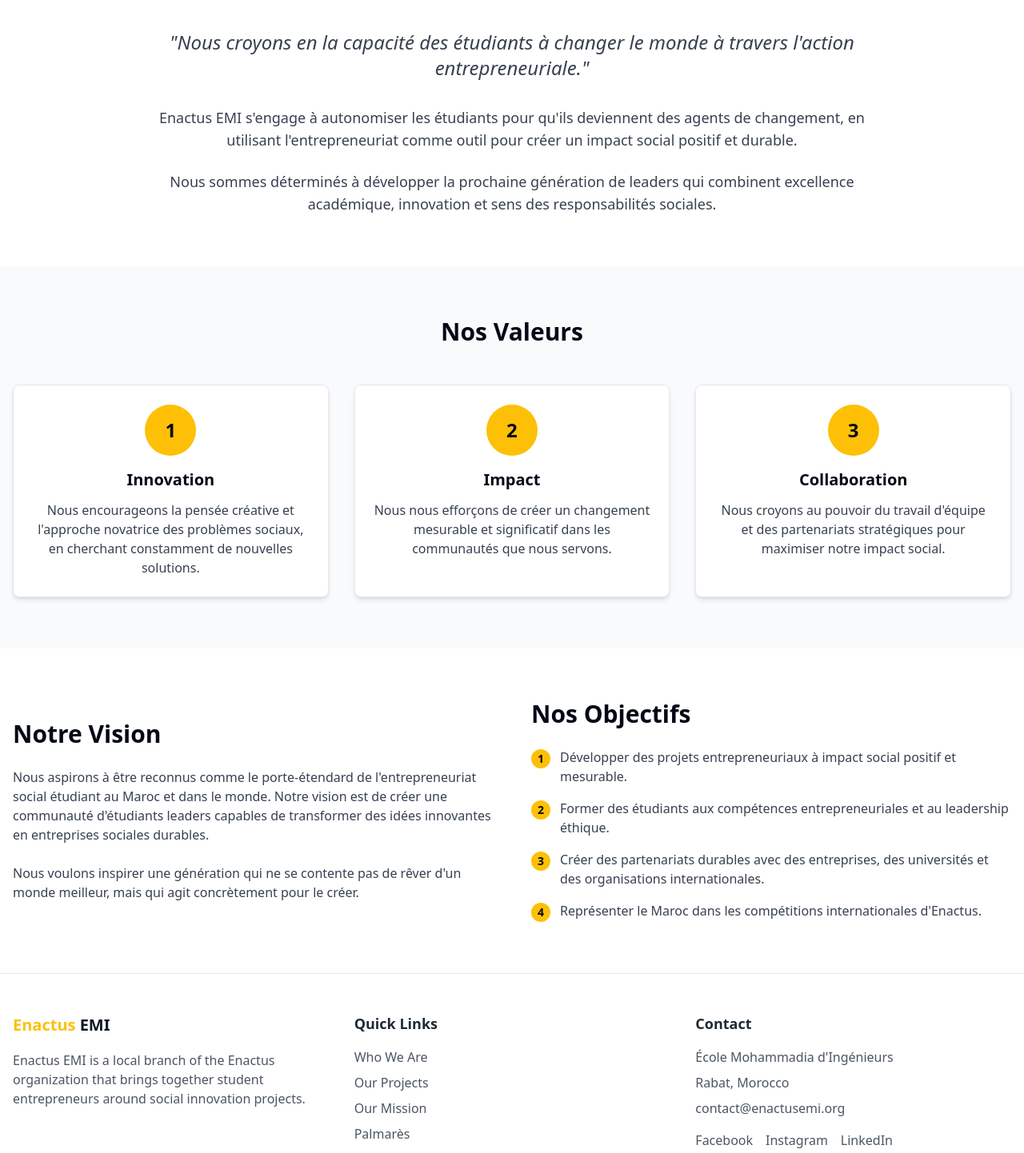
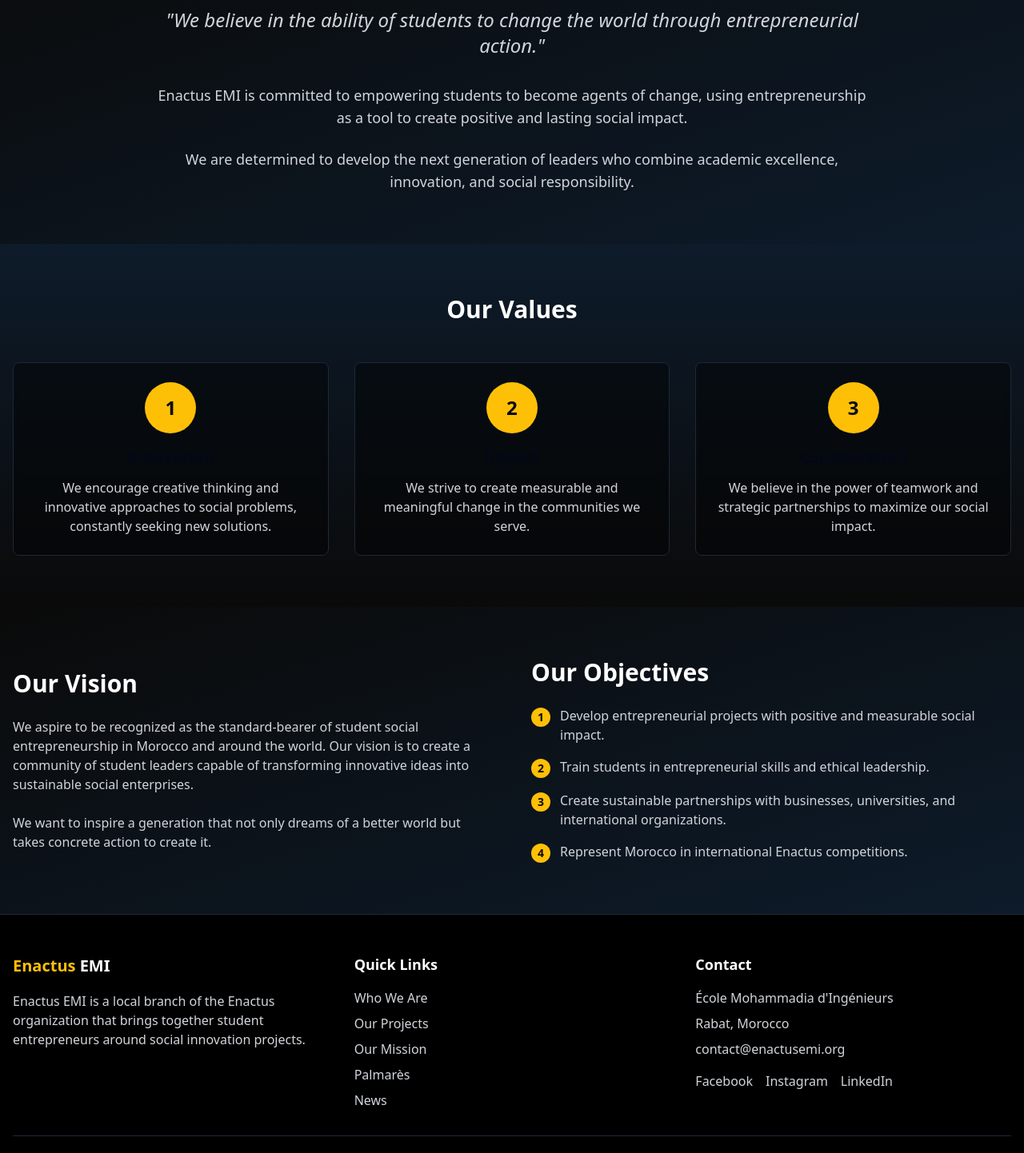
Before and after one commit to zai868/vibrant-legacy-webapp, a React (Vite) app: page /our-mission in a window 1280 px wide. Shown: the part 479-1921 px from the top of the page at 80% size. Built offline with nearby package versions, Linux system fonts and the light colour scheme.

Commit message:
Apply consistent background color
Applied the background color used in the Palmares section to all pages for visual consistency. Also, set the Navbar and Footer background to black.

```diff
--- a/src/components/EnactusLogo.tsx
+++ b/src/components/EnactusLogo.tsx
@@ -9,7 +9,7 @@ interface EnactusLogoProps {
 const EnactusLogo: React.FC<EnactusLogoProps> = ({ className = "h-10 w-auto" }) => {
   return (
     <Link to="/" className={`flex items-center ${className}`}>
-      <span className="font-bold text-xl text-gray-900">
+      <span className="font-bold text-xl text-white">
         <span className="text-enactus-yellow">Enactus</span> EMI
       </span>
     </Link>
--- a/src/components/Footer.tsx
+++ b/src/components/Footer.tsx
@@ -5,12 +5,12 @@ import EnactusLogo from '@/components/EnactusLogo';
 
 const Footer = () => {
   return (
-    <footer className="bg-white text-gray-800 border-t border-gray-200">
+    <footer className="bg-black text-white border-t border-gray-800">
       <div className="container mx-auto px-4 py-12">
         <div className="grid grid-cols-1 md:grid-cols-3 gap-8">
           <div>
             <EnactusLogo className="h-8 mb-4" />
-            <p className="text-gray-600 max-w-md">
+            <p className="text-gray-300 max-w-md">
               Enactus EMI is a local branch of the Enactus organization that brings together student entrepreneurs around social innovation projects.
             </p>
           </div>
@@ -18,34 +18,34 @@ const Footer = () => {
           <div>
             <h3 className="font-semibold text-lg mb-4">Quick Links</h3>
             <ul className="space-y-2">
-              <li><Link to="/who-are-we" className="text-gray-600 hover:text-enactus-yellow transition-colors">Who We Are</Link></li>
-              <li><Link to="/our-projects" className="text-gray-600 hover:text-enactus-yellow transition-colors">Our Projects</Link></li>
-              <li><Link to="/our-mission" className="text-gray-600 hover:text-enactus-yellow transition-colors">Our Mission</Link></li>
-              <li><Link to="/palmares" className="text-gray-600 hover:text-enactus-yellow transition-colors">Palmarès</Link></li>
-              <li><Link to="/news" className="text-gray-600 hover:text-enactus-yellow transition-colors">News</Link></li>
+              <li><Link to="/who-are-we" className="text-gray-300 hover:text-enactus-yellow transition-colors">Who We Are</Link></li>
+              <li><Link to="/our-projects" className="text-gray-300 hover:text-enactus-yellow transition-colors">Our Projects</Link></li>
+              <li><Link to="/our-mission" className="text-gray-300 hover:text-enactus-yellow transition-colors">Our Mission</Link></li>
+              <li><Link to="/palmares" className="text-gray-300 hover:text-enactus-yellow transition-colors">Palmarès</Link></li>
+              <li><Link to="/news" className="text-gray-300 hover:text-enactus-yellow transition-colors">News</Link></li>
             </ul>
           </div>
 
           <div>
             <h3 className="font-semibold text-lg mb-4">Contact</h3>
-            <p className="text-gray-600 mb-2">École Mohammadia d'Ingénieurs</p>
-            <p className="text-gray-600 mb-2">Rabat, Morocco</p>
-            <p className="text-gray-600 mb-4">contact@enactusemi.org</p>
+            <p className="text-gray-300 mb-2">École Mohammadia d'Ingénieurs</p>
+            <p className="text-gray-300 mb-2">Rabat, Morocco</p>
+            <p className="text-gray-300 mb-4">contact@enactusemi.org</p>
             <div className="flex space-x-4">
-              <a href="https://www.facebook.com/enactusemi" target="_blank" rel="noopener noreferrer" className="text-gray-600 hover:text-enactus-yellow">
+              <a href="https://www.facebook.com/enactusemi" target="_blank" rel="noopener noreferrer" className="text-gray-300 hover:text-enactus-yellow">
                 Facebook
               </a>
-              <a href="https://www.instagram.com/enactusemi" target="_blank" rel="noopener noreferrer" className="text-gray-600 hover:text-enactus-yellow">
+              <a href="https://www.instagram.com/enactusemi" target="_blank" rel="noopener noreferrer" className="text-gray-300 hover:text-enactus-yellow">
                 Instagram
               </a>
-              <a href="https://www.linkedin.com/company/enactusemi" target="_blank" rel="noopener noreferrer" className="text-gray-600 hover:text-enactus-yellow">
+              <a href="https://www.linkedin.com/company/enactusemi" target="_blank" rel="noopener noreferrer" className="text-gray-300 hover:text-enactus-yellow">
                 LinkedIn
               </a>
             </div>
           </div>
         </div>
 
-        <div className="border-t border-gray-200 mt-8 pt-8 text-center text-gray-500">
+        <div className="border-t border-gray-800 mt-8 pt-8 text-center text-gray-400">
           <p>&copy; {new Date().getFullYear()} Enactus EMI. All rights reserved.</p>
         </div>
       </div>
--- a/src/pages/OurMission.tsx
+++ b/src/pages/OurMission.tsx
@@ -9,76 +9,76 @@ const OurMission = () => {
     <div className="min-h-screen flex flex-col">
       <Navbar />
 
-      <main className="flex-grow">
+      <main className="flex-grow bg-gradient-to-br from-[#0A0A0A] to-[#0D1B2A] text-white">
         {/* Hero Section */}
-        <section className="bg-enactus-black text-white py-20">
+        <section className="bg-gradient-to-b from-[#000000] to-[#121212] text-white py-20">
           <div className="container mx-auto px-4">
             <div className="max-w-3xl mx-auto text-center">
               <h1 className="text-4xl md:text-5xl font-bold mb-6">
-                <span className="gradient-text">Notre Mission</span>
+                <span className="gradient-text">Our Mission</span>
               </h1>
               <p className="text-xl text-gray-300 mb-8">
-                Découvrez ce qui motive Enactus EMI et comment nous travaillons à créer un impact positif.
+                Discover what drives Enactus EMI and how we work to create positive impact.
               </p>
             </div>
           </div>
         </section>
 
         {/* Mission Statement */}
-        <section className="py-16 bg-white">
+        <section className="py-16 bg-gradient-to-br from-[#0A0A0A] to-[#0D1B2A]">
           <div className="container mx-auto px-4">
             <div className="max-w-4xl mx-auto text-center">
-              <h2 className="text-3xl font-bold mb-8">Notre Raison d'Être</h2>
-              <blockquote className="text-2xl font-light italic text-gray-700 mb-8">
-                "Nous croyons en la capacité des étudiants à changer le monde à travers l'action entrepreneuriale."
+              <h2 className="text-3xl font-bold mb-8">Our Purpose</h2>
+              <blockquote className="text-2xl font-light italic text-gray-300 mb-8">
+                "We believe in the ability of students to change the world through entrepreneurial action."
               </blockquote>
-              <p className="text-lg text-gray-700 mb-6">
-                Enactus EMI s'engage à autonomiser les étudiants pour qu'ils deviennent des agents de changement, en utilisant l'entrepreneuriat comme outil pour créer un impact social positif et durable.
+              <p className="text-lg text-gray-300 mb-6">
+                Enactus EMI is committed to empowering students to become agents of change, using entrepreneurship as a tool to create positive and lasting social impact.
               </p>
-              <p className="text-lg text-gray-700">
-                Nous sommes déterminés à développer la prochaine génération de leaders qui combinent excellence académique, innovation et sens des responsabilités sociales.
+              <p className="text-lg text-gray-300">
+                We are determined to develop the next generation of leaders who combine academic excellence, innovation, and social responsibility.
               </p>
             </div>
           </div>
         </section>
 
         {/* Values Section */}
-        <section className="py-16 bg-gray-50">
+        <section className="py-16 bg-gradient-to-b from-[#0D1B2A] to-[#0A0A0A]">
           <div className="container mx-auto px-4">
-            <h2 className="text-3xl font-bold text-center mb-12">Nos Valeurs</h2>
+            <h2 className="text-3xl font-bold text-center mb-12">Our Values</h2>
             <div className="grid grid-cols-1 md:grid-cols-3 gap-8">
-              <Card className="bg-white shadow-md hover:shadow-lg transition-shadow">
+              <Card className="bg-black/40 backdrop-blur-sm border border-gray-800 overflow-hidden hover:bg-black/60 transition-all">
                 <CardContent className="p-6 text-center">
                   <div className="h-16 w-16 bg-enactus-yellow rounded-full flex items-center justify-center mx-auto mb-4">
                     <span className="text-2xl font-bold text-enactus-black">1</span>
                   </div>
                   <h3 className="text-xl font-bold mb-3">Innovation</h3>
-                  <p className="text-gray-700">
-                    Nous encourageons la pensée créative et l'approche novatrice des problèmes sociaux, en cherchant constamment de nouvelles solutions.
+                  <p className="text-gray-300">
+                    We encourage creative thinking and innovative approaches to social problems, constantly seeking new solutions.
                   </p>
                 </CardContent>
               </Card>
 
-              <Card className="bg-white shadow-md hover:shadow-lg transition-shadow">
+              <Card className="bg-black/40 backdrop-blur-sm border border-gray-800 overflow-hidden hover:bg-black/60 transition-all">
                 <CardContent className="p-6 text-center">
                   <div className="h-16 w-16 bg-enactus-yellow rounded-full flex items-center justify-center mx-auto mb-4">
                     <span className="text-2xl font-bold text-enactus-black">2</span>
                   </div>
                   <h3 className="text-xl font-bold mb-3">Impact</h3>
-                  <p className="text-gray-700">
-                    Nous nous efforçons de créer un changement mesurable et significatif dans les communautés que nous servons.
+                  <p className="text-gray-300">
+                    We strive to create measurable and meaningful change in the communities we serve.
                   </p>
                 </CardContent>
               </Card>
 
-              <Card className="bg-white shadow-md hover:shadow-lg transition-shadow">
+              <Card className="bg-black/40 backdrop-blur-sm border border-gray-800 overflow-hidden hover:bg-black/60 transition-all">
                 <CardContent className="p-6 text-center">
                   <div className="h-16 w-16 bg-enactus-yellow rounded-full flex items-center justify-center mx-auto mb-4">
                     <span className="text-2xl font-bold text-enactus-black">3</span>
                   </div>
                   <h3 className="text-xl font-bold mb-3">Collaboration</h3>
-                  <p className="text-gray-700">
-                    Nous croyons au pouvoir du travail d'équipe et des partenariats stratégiques pour maximiser notre impact social.
+                  <p className="text-gray-300">
+                    We believe in the power of teamwork and strategic partnerships to maximize our social impact.
                   </p>
                 </CardContent>
               </Card>
@@ -87,52 +87,52 @@ const OurMission = () => {
         </section>
 
         {/* Vision & Objectives */}
-        <section className="py-16 bg-white">
+        <section className="py-16 bg-gradient-to-br from-[#0A0A0A] to-[#0D1B2A]">
           <div className="container mx-auto px-4">
             <div className="grid grid-cols-1 md:grid-cols-2 gap-12 items-center">
               <div>
-                <h2 className="text-3xl font-bold mb-6">Notre Vision</h2>
-                <p className="text-gray-700 mb-6">
-                  Nous aspirons à être reconnus comme le porte-étendard de l'entrepreneuriat social étudiant au Maroc et dans le monde. Notre vision est de créer une communauté d'étudiants leaders capables de transformer des idées innovantes en entreprises sociales durables.
+                <h2 className="text-3xl font-bold mb-6">Our Vision</h2>
+                <p className="text-gray-300 mb-6">
+                  We aspire to be recognized as the standard-bearer of student social entrepreneurship in Morocco and around the world. Our vision is to create a community of student leaders capable of transforming innovative ideas into sustainable social enterprises.
                 </p>
-                <p className="text-gray-700">
-                  Nous voulons inspirer une génération qui ne se contente pas de rêver d'un monde meilleur, mais qui agit concrètement pour le créer.
+                <p className="text-gray-300">
+                  We want to inspire a generation that not only dreams of a better world but takes concrete action to create it.
                 </p>
               </div>
 
               <div>
-                <h2 className="text-3xl font-bold mb-6">Nos Objectifs</h2>
+                <h2 className="text-3xl font-bold mb-6">Our Objectives</h2>
                 <ul className="space-y-4">
                   <li className="flex items-start">
                     <span className="h-6 w-6 bg-enactus-yellow rounded-full flex items-center justify-center mr-3 mt-0.5 flex-shrink-0">
                       <span className="text-sm font-bold text-enactus-black">1</span>
                     </span>
-                    <p className="text-gray-700">
-                      Développer des projets entrepreneuriaux à impact social positif et mesurable.
+                    <p className="text-gray-300">
+                      Develop entrepreneurial projects with positive and measurable social impact.
                     </p>
                   </li>
                   <li className="flex items-start">
                     <span className="h-6 w-6 bg-enactus-yellow rounded-full flex items-center justify-center mr-3 mt-0.5 flex-shrink-0">
                       <span className="text-sm font-bold text-enactus-black">2</span>
                     </span>
-                    <p className="text-gray-700">
-                      Former des étudiants aux compétences entrepreneuriales et au leadership éthique.
+                    <p className="text-gray-300">
+                      Train students in entrepreneurial skills and ethical leadership.
                     </p>
                   </li>
                   <li className="flex items-start">
                     <span className="h-6 w-6 bg-enactus-yellow rounded-full flex items-center justify-center mr-3 mt-0.5 flex-shrink-0">
                       <span className="text-sm font-bold text-enactus-black">3</span>
                     </span>
-                    <p className="text-gray-700">
-                      Créer des partenariats durables avec des entreprises, des universités et des organisations internationales.
+                    <p className="text-gray-300">
+                      Create sustainable partnerships with businesses, universities, and international organizations.
                     </p>
                   </li>
                   <li className="flex items-start">
                     <span className="h-6 w-6 bg-enactus-yellow rounded-full flex items-center justify-center mr-3 mt-0.5 flex-shrink-0">
                       <span className="text-sm font-bold text-enactus-black">4</span>
                     </span>
-                    <p className="text-gray-700">
-                      Représenter le Maroc dans les compétitions internationales d'Enactus.
+                    <p className="text-gray-300">
+                      Represent Morocco in international Enactus competitions.
                     </p>
                   </li>
                 </ul>
```
Also changed, not shown: src/components/Navbar.tsx (+5 -5 lines), src/pages/OurProjects.tsx (+26 -26 lines).
